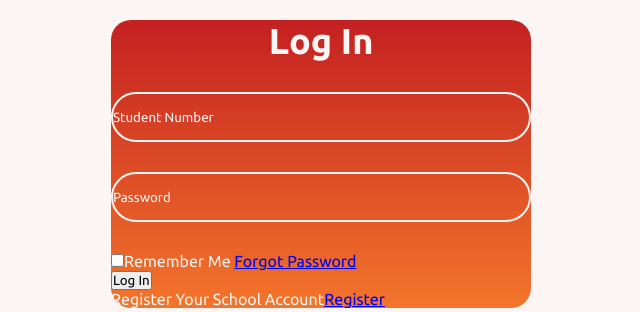
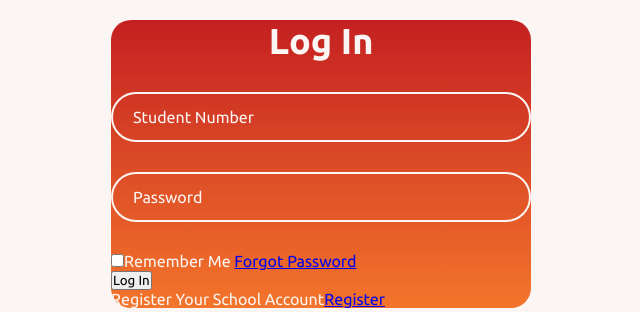
Before and after one commit to sumi2202/ComputerSecurityProject_Group6, a Flask app: page /login in a window 1280 px wide. Shown: the part 236-548 px from the top of the page, without its empty margins (319-959 px from the left). Run offline with Flask 3, Linux system fonts and the light colour scheme.

Commit message:
more ui stuff

```diff
--- a/website/static/css/login.css
+++ b/website/static/css/login.css
@@ -41,6 +41,9 @@ body{
     outline: none;
     border: 2px solid #fbf5f3;
     border-radius: 40px;
+    font-size: 16px;
+    color: #fbf5f3;
+    padding: 20px 45px 20px 20px;
 }
 .input-box input::placeholder{
     color: #fbf5f3;
@@ -49,4 +52,6 @@ body{
     position: absolute;
     right: 20px;
     top: 30%;
+    transform: translate(-50%);
+    font-size: 20px;
 }
--- a/website/templates/base.html
+++ b/website/templates/base.html
@@ -17,8 +17,12 @@
 <body>
     <div class="wrapper">
         <h1>Welcome to Ontario Tax University</h1>
+        <a href="login">
             <button class="login">Log In</button>
+        </a>
+        <a href="sign-up">
             <button class="register">Register Your School Account</button>
+        </a>
     </div>
 </body>
 </html>
```
